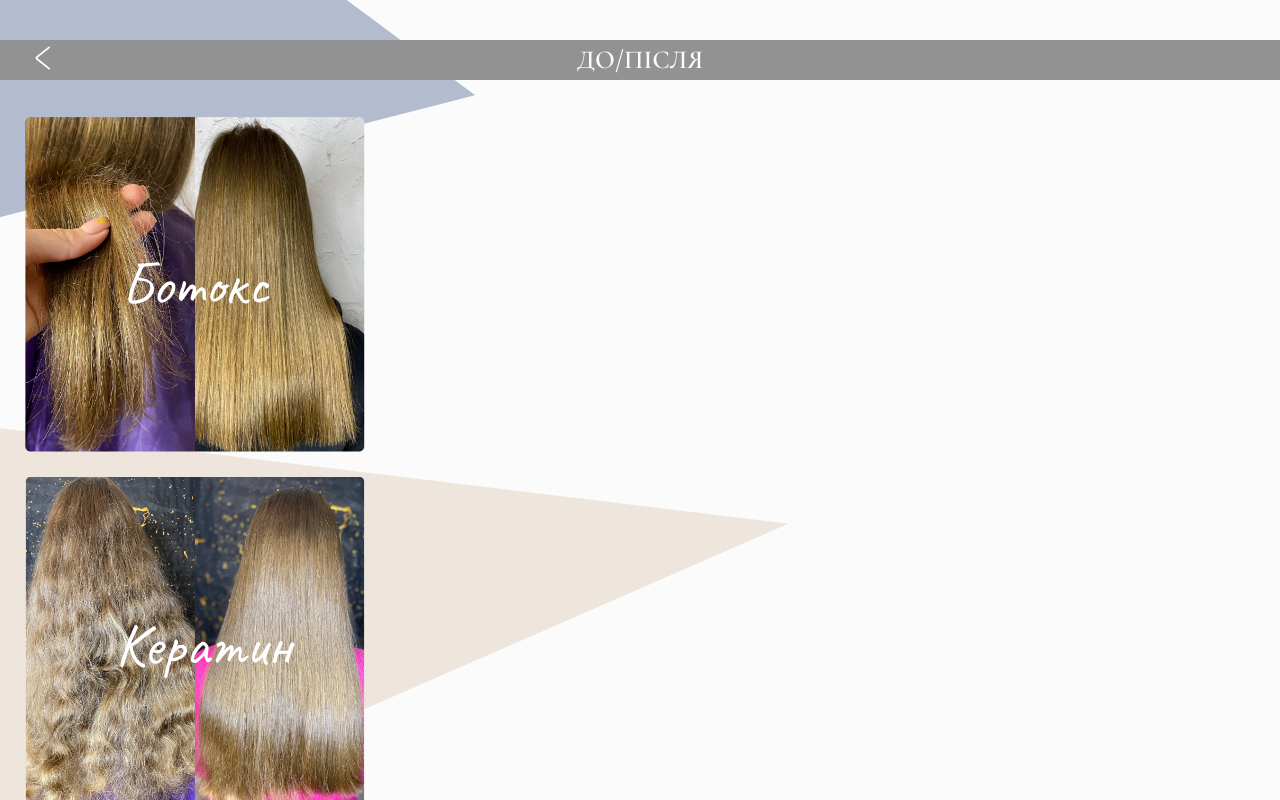
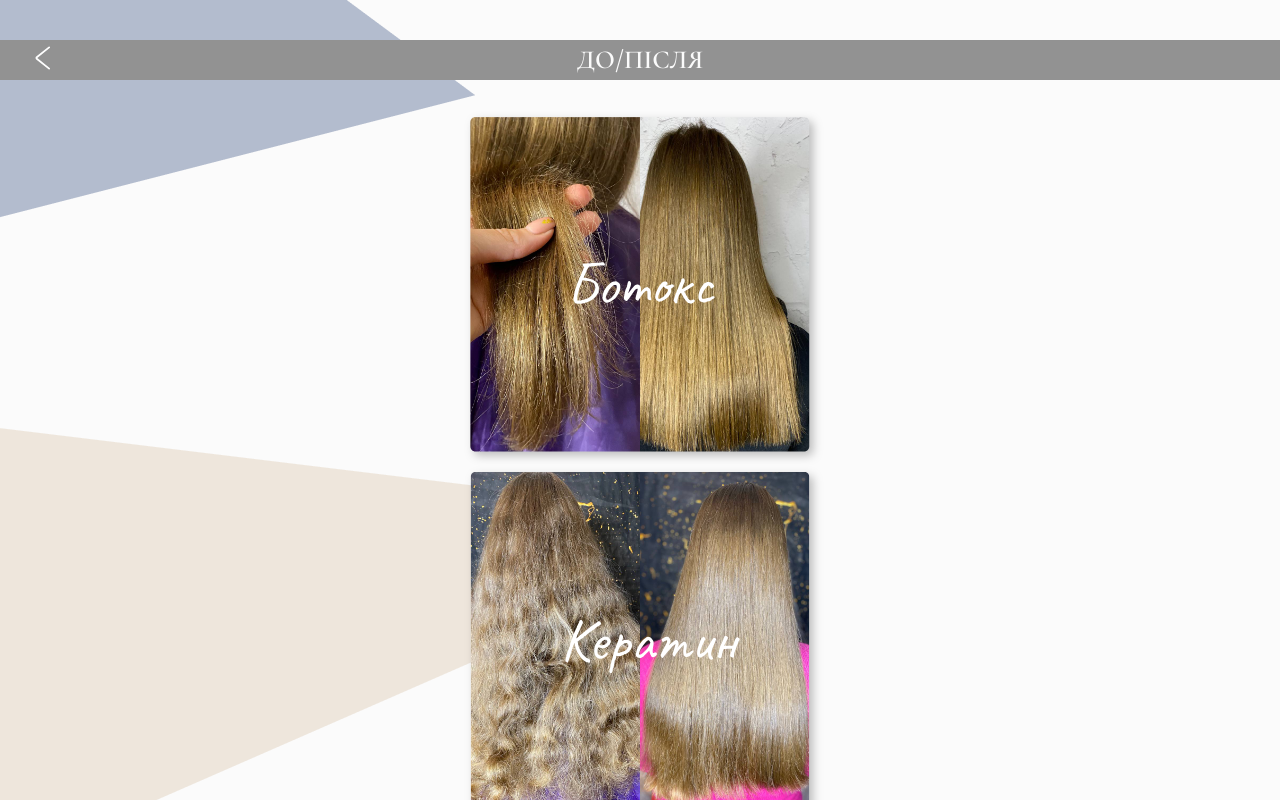
Before and after one commit to ArtemAnikin/ideal-hair, a Next.js app: page /beforeAfter in a window 1280 px wide. Shown: the top 800 px of the page. Built offline with nearby package versions, Linux system fonts and the light colour scheme.

Commit message:
last fix images

```diff
--- a/src/app/screens/BeforeAfter/BeforeAfter.module.scss
+++ b/src/app/screens/BeforeAfter/BeforeAfter.module.scss
@@ -14,10 +14,17 @@ $bg2_whyMe: "../../assets/beforeAfter/bg2.png";
 
 
 .posters {
-  margin: 37px 25px 30px;
+  margin: 37px auto 30px;
 
   .poster {
-    margin-bottom: 20px;
+    margin: 0 auto 20px;
+    display: flex;
+    align-items: center;
+    justify-content: center;
+
+    img {
+      filter: drop-shadow(4px 4px 5px rgba(0, 0, 0, 0.25));
+    }
 
     &:last-child {
     margin-bottom: 0;
```
